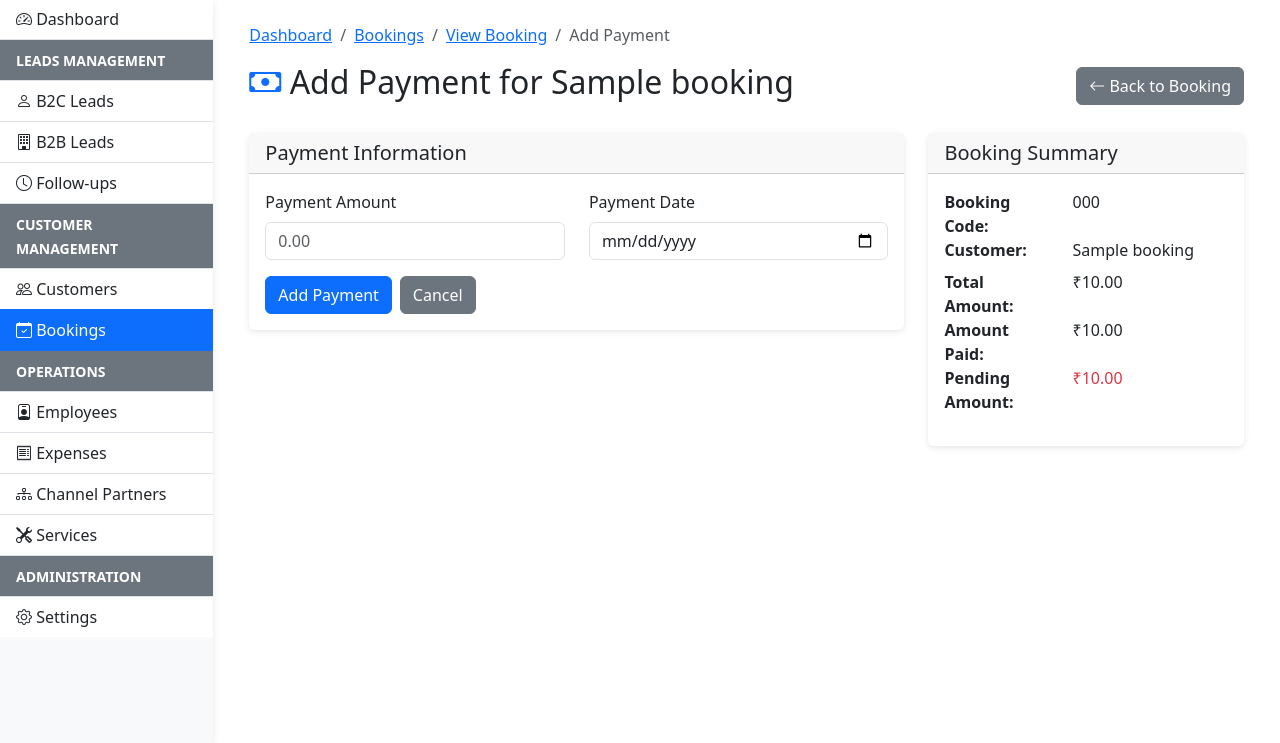
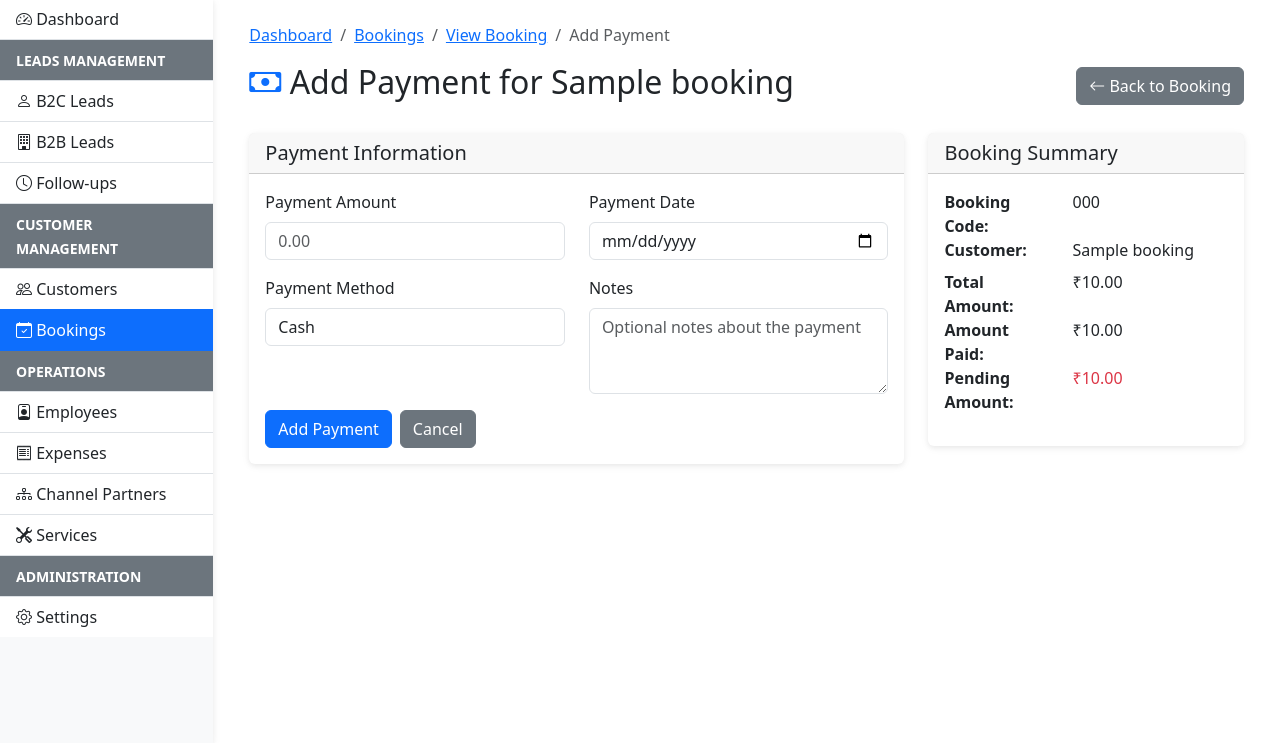
Before and after one commit to Codimai-dev/toast4health-crm, a Flask app: page /bookings/payment/000 in a window 1280 px wide. Shown: the part 57-800 px from the top of the page. Run offline with Flask 3, Linux system fonts and the light colour scheme; a user stored in the database is signed in; tables that the repository leaves empty hold one stand-in row (values such as "Sample post").

Commit message:
feat: Add payment history tracking with method and notes fields

```diff
--- a/app/bookings/forms.py
+++ b/app/bookings/forms.py
@@ -41,5 +41,16 @@ class PaymentForm(FlaskForm):
     payment_amount = DecimalField('Payment Amount', validators=[DataRequired()],
                                 render_kw={'class': 'form-control', 'placeholder': '0.00', 'step': '0.01'})
     payment_date = DateField('Payment Date', validators=[DataRequired()],
-                           render_kw={'class': 'form-control'})
+                            render_kw={'class': 'form-control'})
+    payment_method = SelectField('Payment Method', choices=[
+        ('Cash', 'Cash'),
+        ('Online Transfer', 'Online Transfer'),
+        ('Cheque', 'Cheque'),
+        ('Card', 'Card'),
+        ('UPI', 'UPI'),
+        ('Other', 'Other')
+    ], validators=[Optional()], default='Cash',
+                            render_kw={'class': 'form-control'})
+    notes = TextAreaField('Notes', validators=[Optional()],
+                         render_kw={'class': 'form-control', 'rows': 3, 'placeholder': 'Optional notes about the payment'})
     submit = SubmitField('Add Payment', render_kw={'class': 'btn btn-primary'})
--- a/app/bookings/routes.py
+++ b/app/bookings/routes.py
@@ -12,7 +12,7 @@ from io import BytesIO
 from app import db, require_module_access
 from app.bookings import bp
 from app.bookings.forms import BookingForm
-from app.models import Booking
+from app.models import Booking, Payment
 
 
 @bp.route('/')
@@ -83,7 +83,8 @@ def add():
 def view(booking_code):
     """View a booking."""
     booking = Booking.query.filter_by(booking_code=booking_code).first_or_404()
-    return render_template('bookings/view.html', title='View Booking', booking=booking)
+    payments = Payment.query.filter_by(booking_id=booking.id).order_by(Payment.payment_date.desc()).all()
+    return render_template('bookings/view.html', title='View Booking', booking=booking, payments=payments)
 
 
 @bp.route('/edit/<booking_code>', methods=['GET', 'POST'])
@@ -145,6 +146,19 @@ def payment(booking_code):
     from app.bookings.forms import PaymentForm
     form = PaymentForm()
     if form.validate_on_submit():
+        # Create payment record
+        payment = Payment(
+            booking_id=booking.id,
+            payment_amount=form.payment_amount.data,
+            payment_date=form.payment_date.data,
+            payment_method=form.payment_method.data,
+            notes=form.notes.data,
+            created_by=current_user.id,
+            updated_by=current_user.id
+        )
+        db.session.add(payment)
+
+        # Update booking totals
         booking.amount_paid = (booking.amount_paid or 0) + form.payment_amount.data
         booking.last_payment_date = form.payment_date.data
         booking.calculate_totals()
--- a/app/models.py
+++ b/app/models.py
@@ -744,6 +744,25 @@ class Service(db.Model, TimestampMixin, UserTrackingMixin):
         return f'<Service {self.id}: {self.name}>'
 
 
+class Payment(db.Model, TimestampMixin, UserTrackingMixin):
+    """Payment model for tracking individual payments on bookings."""
+
+    __tablename__ = 'payment'
+
+    id = db.Column(db.Integer, primary_key=True)
+    booking_id = db.Column(db.Integer, db.ForeignKey('booking.id'), nullable=False, index=True)
+    payment_amount = db.Column(db.Numeric(10, 2), nullable=False)
+    payment_date = db.Column(db.Date, nullable=False, index=True)
+    payment_method = db.Column(db.String(50), nullable=True)
+    notes = db.Column(db.Text, nullable=True)
+
+    # Relationships
+    booking = db.relationship('Booking', backref='payments')
+
+    def __repr__(self):
+        return f'<Payment {self.id}: ₹{self.payment_amount} on {self.payment_date}>'
+
+
 class AuditLog(db.Model):
     """Audit log model for tracking changes."""
 
--- a/app/templates/bookings/payment.html
+++ b/app/templates/bookings/payment.html
@@ -57,6 +57,30 @@
                             {% endif %}
                         </div>
                     </div>
+                    <div class="row">
+                        <div class="col-md-6 mb-3">
+                            {{ form.payment_method.label(class="form-label") }}
+                            {{ form.payment_method() }}
+                            {% if form.payment_method.errors %}
+                                <div class="text-danger">
+                                    {% for error in form.payment_method.errors %}
+                                        <small>{{ error }}</small>
+                                    {% endfor %}
+                                </div>
+                            {% endif %}
+                        </div>
+                        <div class="col-md-6 mb-3">
+                            {{ form.notes.label(class="form-label") }}
+                            {{ form.notes() }}
+                            {% if form.notes.errors %}
+                                <div class="text-danger">
+                                    {% for error in form.notes.errors %}
+                                        <small>{{ error }}</small>
+                                    {% endfor %}
+                                </div>
+                            {% endif %}
+                        </div>
+                    </div>
                     <div class="d-flex gap-2">
                         {{ form.submit() }}
                         <a href="{{ url_for('bookings.view', booking_code=booking.booking_code) }}" class="btn btn-secondary">Cancel</a>
```
Also changed, not shown: app/templates/bookings/view.html (+36 -0 lines), migrations/versions/b30dda7087be_add_payment_model_for_tracking_.py (added, +51 -0 lines).
